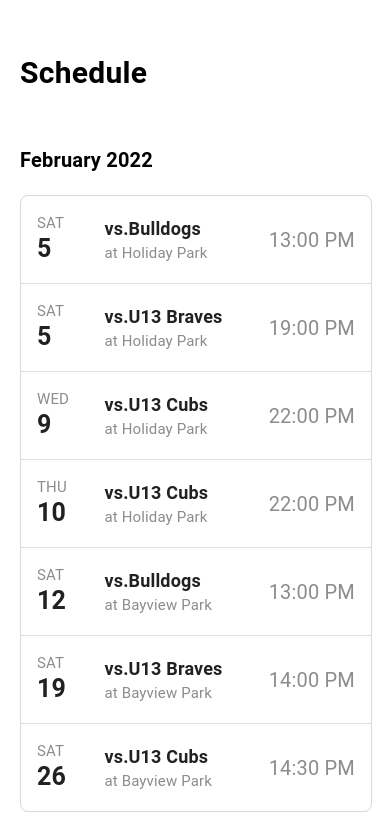
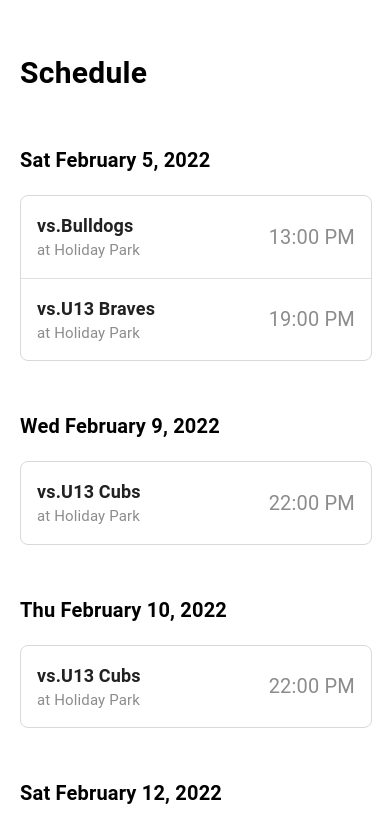
Before and after one commit to harrygps/schedule, a React (Create React App) app: page / in a window 390 px wide. Shown: the top 826 px of the page. Built offline with nearby package versions, Linux system fonts and the light colour scheme.

Commit message:
feat: implement responsive style

```diff
--- a/src/App.js
+++ b/src/App.js
@@ -2,6 +2,7 @@ import { Typography } from "@mui/material";
 import "./App.css";
 import MonthGamePanel from "./MonthGamePanel";
 import DailyGamePanel from "./DailyGamePanel";
+import useMediaQuery from "@mui/material/useMediaQuery";
 
 const games = [
   {
@@ -400,17 +401,30 @@ function App() {
   const monthlyGamesArr = Object.entries(monthlyGamesObj.monthly);
   const dailyGameArr = Object.entries(monthlyGamesObj.daily);
 
+  const isSmallScreen = useMediaQuery("(max-width:600px)");
+  const isMediumScreen = useMediaQuery(
+    "(min-width:600px) and (max-width:1200px)"
+  );
+  const isLargeScreen = useMediaQuery("(min-width:1200px)");
+
+  const renderPanels = () => {
+    if (isSmallScreen || isMediumScreen) {
+      return dailyGameArr.map((dailyGames) => (
+        <DailyGamePanel key={dailyGames[0]} games={dailyGames} />
+      ));
+    } else {
+      return monthlyGamesArr.map((monthGames) => (
+        <MonthGamePanel key={monthGames[0]} games={monthGames} />
+      ));
+    }
+  };
+
   return (
     <div className="App">
       <Typography fontSize={30} fontWeight={"bold"}>
         Schedule
       </Typography>
-      {monthlyGamesArr.map((monthGames) => (
-        <MonthGamePanel games={monthGames} />
-      ))}
-      {dailyGameArr.map((dailyGames) => (
-        <DailyGamePanel games={dailyGames} />
-      ))}
+      {renderPanels()}
     </div>
   );
 }
```
